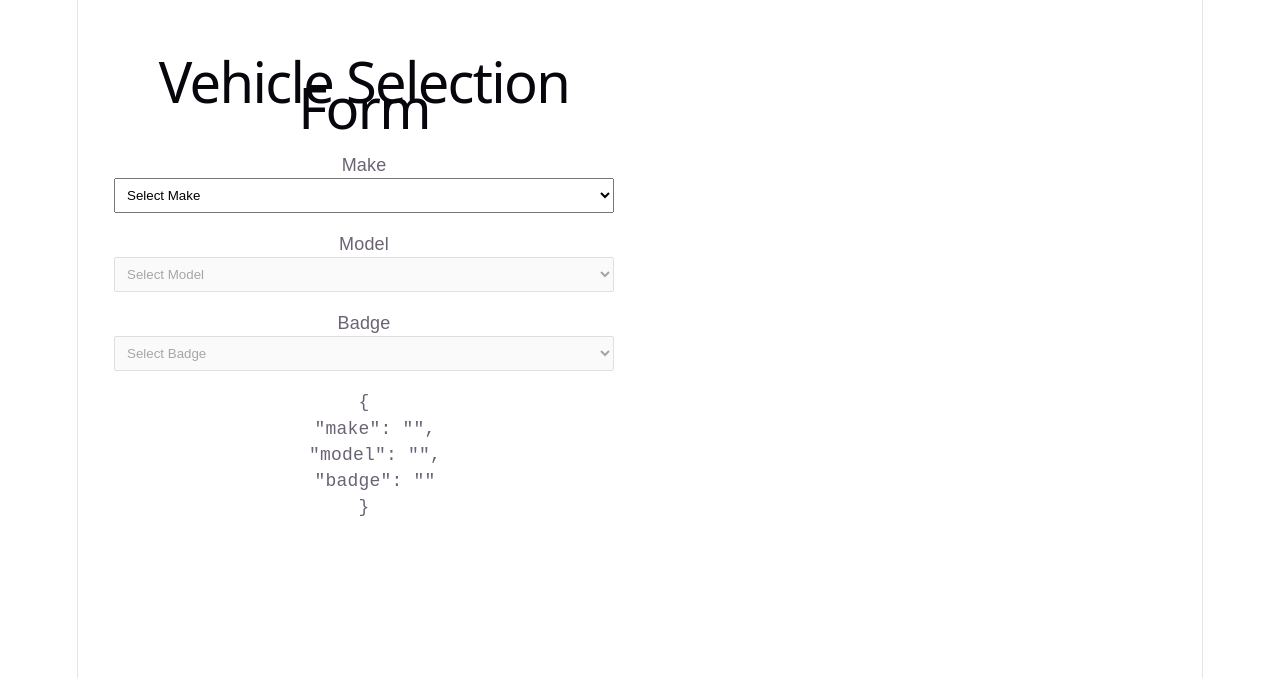
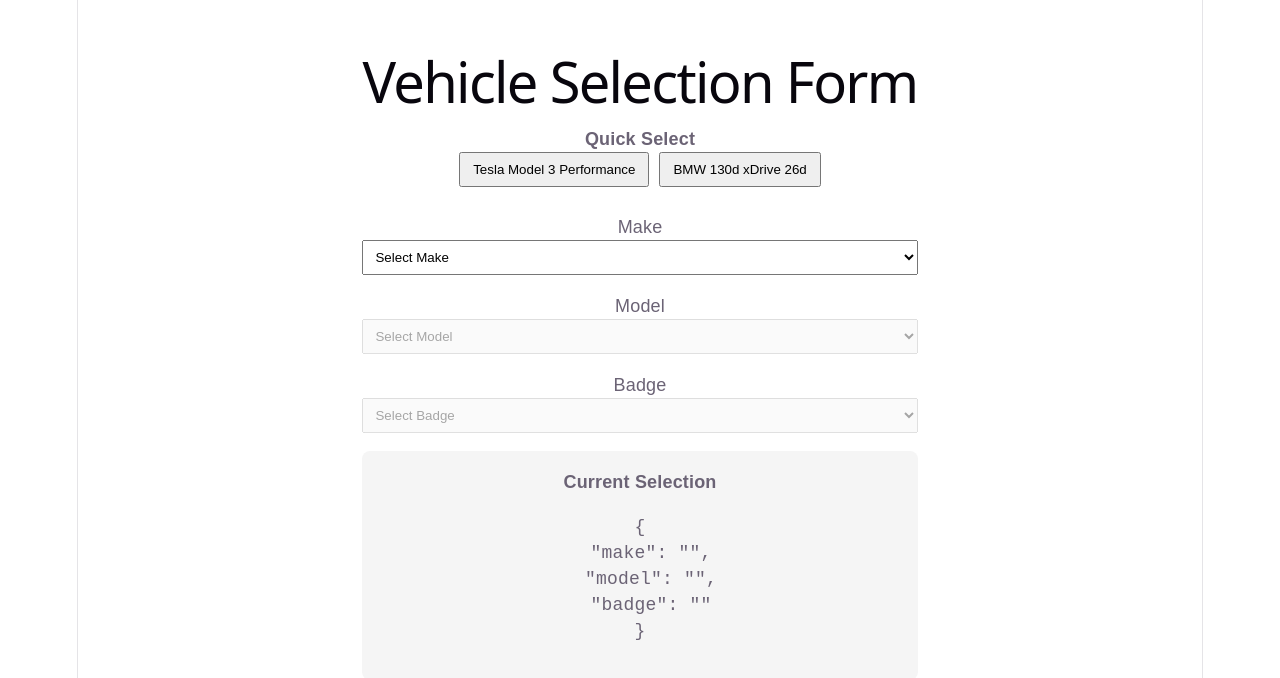
Before and after one commit to amrit-sbagga/vehicle-selection-form, a React (Vite) app in the folder client/: page / in a window 1280 px wide. Shown: the top 678 px of the page. Built offline with nearby package versions, Linux system fonts and the light colour scheme.

Commit message:
Add quick select preset vehicle buttons

```diff
--- a/client/src/App.tsx
+++ b/client/src/App.tsx
@@ -32,9 +32,44 @@ function App() {
     setBadge("");
   };
 
+  const applyPreset = (
+    selectedMake: string,
+    selectedModel: string,
+    selectedBadge: string
+  ) => {
+    setMake(selectedMake);
+    setModel(selectedModel);
+    setBadge(selectedBadge);
+  };
+
   return (
-    <div style={{ padding: "2rem", fontFamily: "Arial", maxWidth: "500px" }}>
+    <div
+      style={{
+        padding: "2rem",
+        fontFamily: "Arial",
+        maxWidth: "600px",
+        margin: "0 auto"
+      }}
+    >
       <h1>Vehicle Selection Form</h1>
+
+      <div style={{ marginBottom: "1.5rem" }}>
+        <p><strong>Quick Select</strong></p>
+
+        <button
+          onClick={() => applyPreset("Tesla", "Model 3", "Performance")}
+          style={{ marginRight: "10px", padding: "8px 12px" }}
+        >
+          Tesla Model 3 Performance
+        </button>
+
+        <button
+          onClick={() => applyPreset("BMW", "130d", "xDrive 26d")}
+          style={{ padding: "8px 12px" }}
+        >
+          BMW 130d xDrive 26d
+        </button>
+      </div>
 
       <div style={{ marginBottom: "1rem" }}>
         <label>Make</label>
@@ -86,9 +121,18 @@ function App() {
         </select>
       </div>
 
-      <pre>
-{JSON.stringify({ make, model, badge }, null, 2)}
-      </pre>
+      <div
+        style={{
+          background: "#f5f5f5",
+          padding: "1rem",
+          borderRadius: "8px",
+          marginTop: "1rem"
+        }}
+      >
+        <strong>Current Selection</strong>
+
+        <pre>{JSON.stringify({ make, model, badge }, null, 2)}</pre>
+      </div>
     </div>
   );
 }
```
